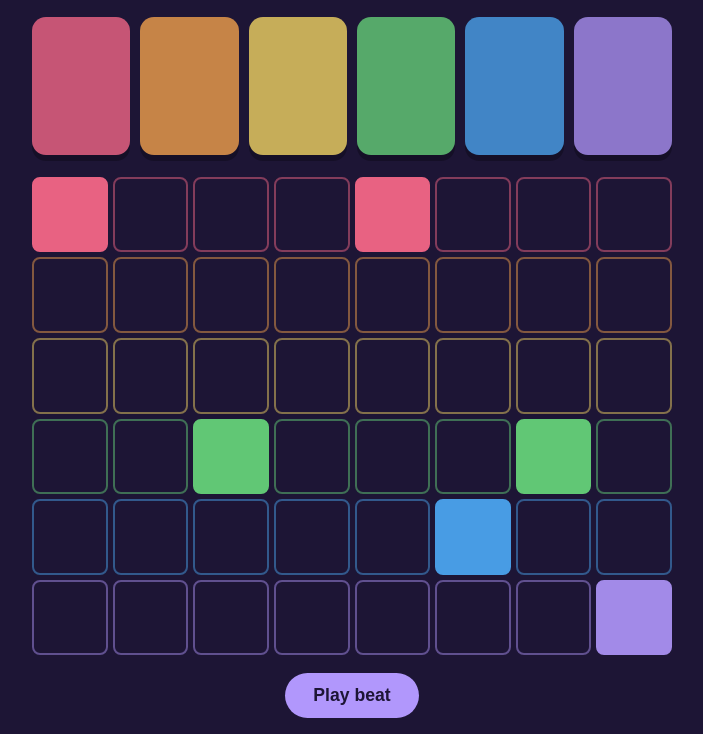
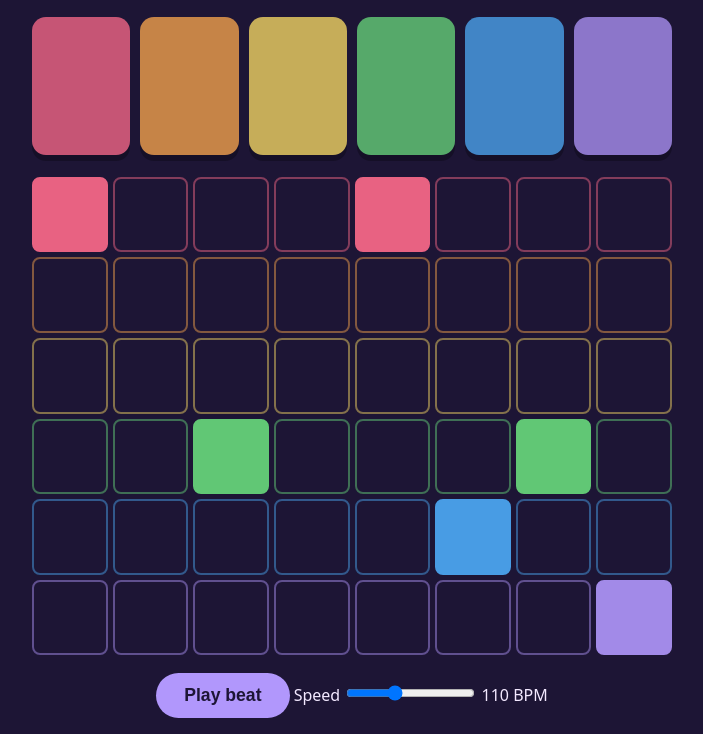
Before and after one commit to Wendle-The-Wizard/little-rhythm-board, a plain HTML site: page index.html in a window 1280 px wide. Shown: the part 80-814 px from the top of the page, without its empty margins (288-991 px from the left). Drawn offline with Linux system fonts and the light colour scheme.

Commit message:
Little Rhythm Board, version 5: I added a Speed slider that changes the tempo live, and fixe

```diff
--- a/index.html
+++ b/index.html
@@ -10,7 +10,11 @@
 <p class="hint">Tap a pad to hear it, or draw a beat below!</p>
 <div id="board" class="board" role="group" aria-label="Rhythm pads"></div>
 <div id="grid" class="grid" role="group" aria-label="Beat sequencer"></div>
+<div id="dots" class="dots" aria-hidden="true"></div>
+<div class="controls">
 <button id="play" class="play" type="button">Play beat</button>
+<label class="speed" for="speed">Speed <input id="speed" type="range" min="60" max="200" step="1" value="110"> <span id="bpmout">110 BPM</span></label>
+</div>
 </main>
 <script src="board.js"></script>
 </body>
```
